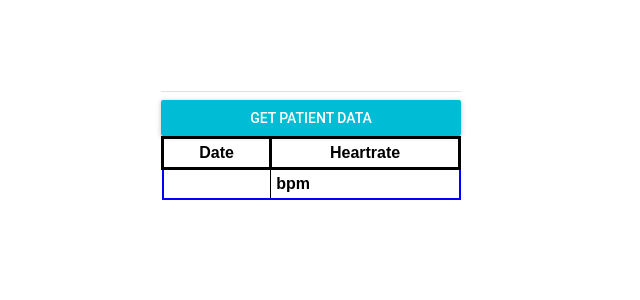
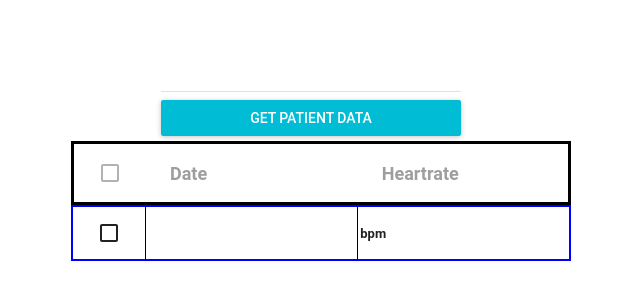
Before and after one commit to kjans123/doctor-hr-frontend, a React (Create React App) app in the folder doc-frontend/: page / in a window 1280 px wide. Shown: the part 188-488 px from the top of the page, without its empty margins (329-969 px from the left). Built offline with nearby package versions, Linux system fonts and the light colour scheme.

Commit message:
got material-ui table to work

```diff
--- a/doc-frontend/src/TEXT_field.js
+++ b/doc-frontend/src/TEXT_field.js
@@ -32,21 +32,28 @@ var styles = {
     "position": "relative"
   },
 
+  "tableRel": {
+    "width": "500px",
+    "left": "-90px",
+    "position": "relative",
+    "marginTop": "5px"
+  },
+
   "table": {
-    "width": "100%",
     "border": "2px solid blue",
-    "border-collapse": "collapse"
+    "borderCollapse": "collapse",
+    "selectable": "false"
   },
 
   "td": {
     "border": "1px solid black",
-    "border-collapse": "collapse",
-    "padding": "5px"
+    "borderCollapse": "collapse",
+    "padding": "2px"
   },
 
   "th": {
     "border": "3px solid black",
-    "border-collapse": "collapse",
+    "borderCollapse": "collapse",
     "padding": "5px"
   }
 }
@@ -82,9 +89,6 @@ class TEXT_field extends React.Component {
       console.log(hrData);
       this.setState({"patientData": hrData});
       console.log(this.state.patientData);
-      let date_list = hrData.map((date, index, hrData) => {
-        console.log(date.date)
-      })
     })
   }
 
@@ -104,16 +108,22 @@ class TEXT_field extends React.Component {
             label="Get Patient Data"
             primary={true}
             onClick = {this.getData}/>
-            <div style={styles.relative}>
-              <table style={styles.table}>
-                <tr>
-                  <th style ={styles.th}><b>Date</b></th>
-                  <th style ={styles.th}><b>Heartrate</b></th>
-                </tr>
+            <div style={styles.tableRel}>
+              <Table style={styles.table}>
+                <TableHeader style={styles.th}>
+                  <TableRow>
+                  <TableHeaderColumn><h2>Date</h2></TableHeaderColumn>
+                  <TableHeaderColumn><h2>Heartrate</h2></TableHeaderColumn>
+                  </TableRow>
+                </TableHeader>
+                <TableBody>
               {this.state.patientData.map((date,index) => (
-                <tr><td style = {styles.td}>{date.date}</td><td style={styles.td}><b>{date.hr} bpm</b></td></tr>
+                <TableRow><TableRowColumn style={styles.td}>{date.date}</TableRowColumn>
+                <TableRowColumn style = {styles.td}><b>{date.hr} bpm</b></TableRowColumn>
+                </TableRow>
               ))}
-              </table>
+                </TableBody>
+              </Table>
             </div>
         </div>
       </MuiThemeProvider>
```
